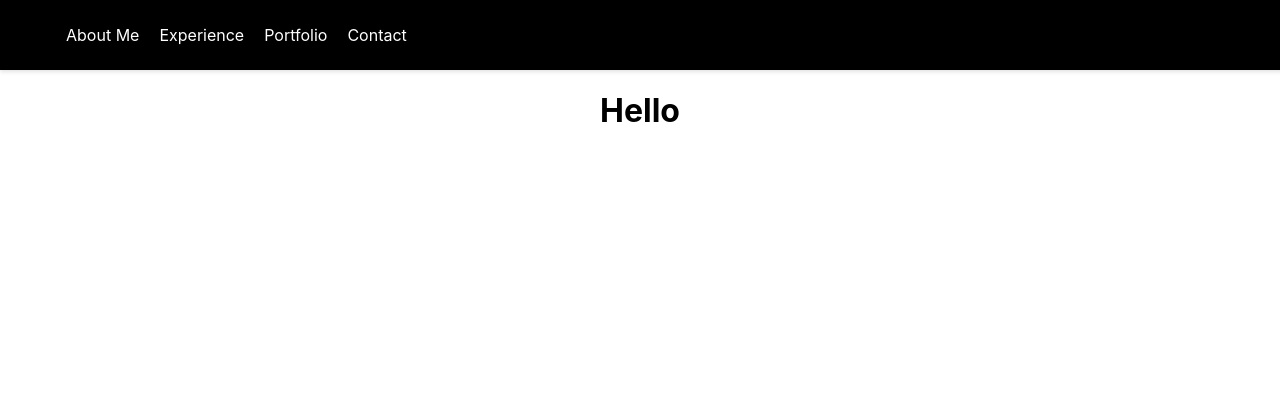
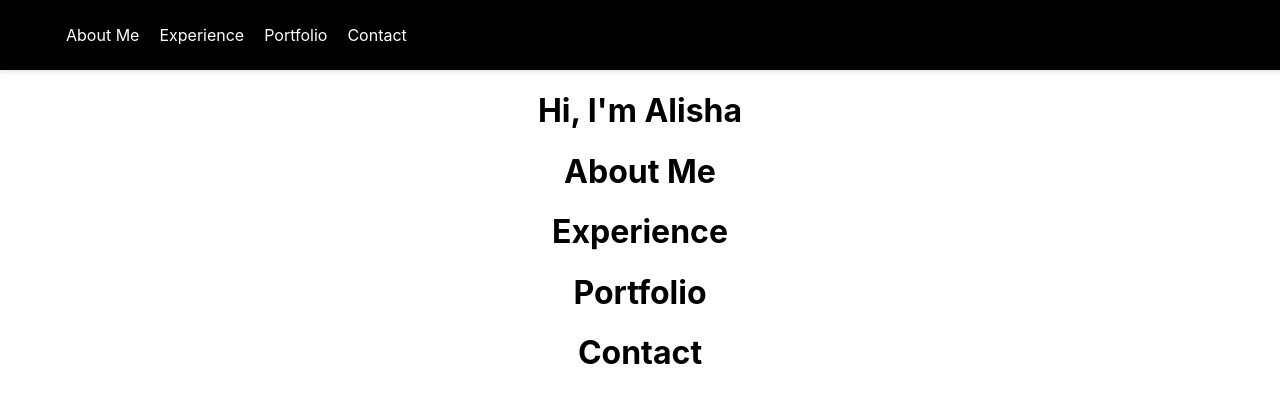
Before and after one commit to alisha-nas/personal-website, a React (Create React App) app: page / in a window 1280 px wide. Shown: the top 402 px of the page. Built offline with nearby package versions, Linux system fonts and the light colour scheme.

Commit message:
Created component files for sections of the page

```diff
--- a/src/App.js
+++ b/src/App.js
@@ -2,6 +2,11 @@ import logo from './logo.svg';
 import './App.css';
 import Navbar from './shared-components/navbar';
 import HomePage from './pages/Homepage';
+import Contact from './pages/Contact';
+import Experience from './pages/Experience';
+import About from './pages/About';
+import Portfolio from './pages/Portfolio';
+
 
 
 function App() {
@@ -9,6 +14,10 @@ function App() {
     <div className="App">
       <Navbar></Navbar>
       <HomePage></HomePage>
+      <About></About>
+      <Experience></Experience>
+      <Portfolio></Portfolio>
+      <Contact></Contact>
     </div>
   );
 }
--- /dev/null
+++ b/src/pages/About.js
@@ -0,0 +1,9 @@
+const About = () => {
+  return (
+    <h1>About Me</h1>
+  )
+
+}
+
+
+export default About;
--- /dev/null
+++ b/src/pages/Contact.js
@@ -0,0 +1,9 @@
+const Contact = () => {
+  return (
+    <h1>Contact</h1>
+  )
+
+}
+
+
+export default Contact;
--- /dev/null
+++ b/src/pages/Experience.js
@@ -0,0 +1,9 @@
+const Experience = () => {
+  return (
+    <h1>Experience</h1>
+  )
+
+}
+
+
+export default Experience;
--- a/src/pages/Homepage.js
+++ b/src/pages/Homepage.js
@@ -1,8 +1,16 @@
-// In the homepage, I want
+/*
+  This page will be used as the landing page component. This contains the greeting and
+  animated svgs that the user will be directed to when they click my page.
+*/
 
+import './Homepage.css'
 
 export default function HomePage() {
   return (
-    <h1>Hello</h1>
+    <div class = "container">
+      <div class = "typewriter">
+        <h1>Hi, I'm Alisha</h1>
+      </div>
+    </div>
   )
 }
--- /dev/null
+++ b/src/pages/Portfolio.js
@@ -0,0 +1,9 @@
+const Portfolio = () => {
+  return (
+    <h1>Portfolio</h1>
+  )
+
+}
+
+
+export default Portfolio;
```
Also changed, not shown: src/pages/About.css (added), src/pages/Contact.css (added), src/pages/Experience.css (added), src/pages/Homepage.css (added), src/pages/Portfolio.css (added).
